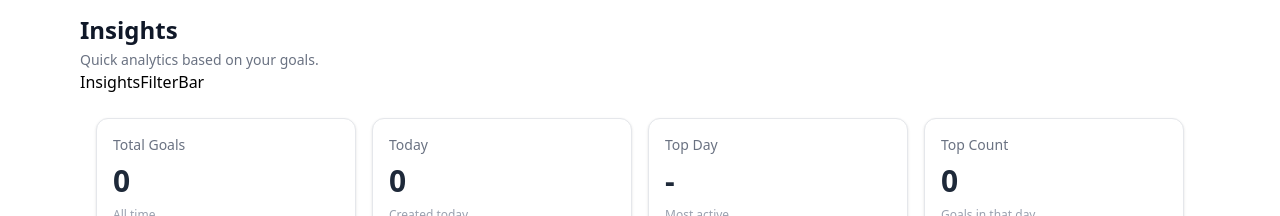
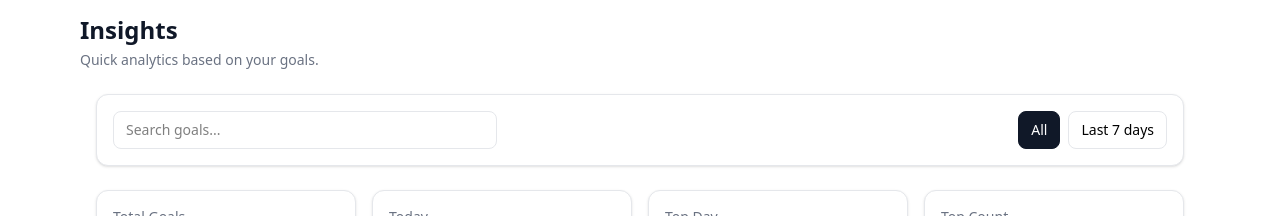
Before and after one commit to sabaPhruidze/mern-app, a React app in the folder frontend/: page /insights in a window 1280 px wide. Shown: the part 122-338 px from the top of the page. Built offline with nearby package versions, Linux system fonts and the light colour scheme; no server answers; sample sign-in values are in the browser's storage; the HTML template or start-up script is replaced by a standard one.

Commit message:
now added range for 2 variant and write relevant typecript . It will later affect on screens and input as well works

```diff
--- a/frontend/src/constants/insights/InsightsFilterBar.tsx
+++ b/frontend/src/constants/insights/InsightsFilterBar.tsx
@@ -1,8 +1,47 @@
 import type { RangeType } from "../../pages/Insights"
 
-const InsightsFilterBar = () => {
+type InsightsFilterBarProps = {
+    query:string;
+    range:RangeType;
+    onQueryChange:(v:string) => void;
+    onRangeChange:(v:RangeType) => void;
+}
+
+const InsightsFilterBar = ({query,range,onQueryChange,onRangeChange}: InsightsFilterBarProps) => {
   return (
-    <div>InsightsFilterBar</div>
+    <div className="ma-w-6xl mx-auto px-4 mt-6">
+        <div className="bg-white border border-gray-200 rounded-xl p-4 shadow-sm">
+            <div className="flex flex-col gap-3 sm:flex-row sm:items-center sm:justify-between">
+                <input value={query} onChange={e => onQueryChange(e.target.value)} placeholder="Search goals..." className="w-full sm:max-w-sm border border-gray-200 rounded-lg px-3 py-2 text-sm outline-none focus:ring-2 foucs:ring-gray-200"/>
+                <div className="flex items-center gap-2">
+                    <button
+                    onClick={() => onRangeChange('all')}
+                    className={`px-3 py-2 rounded-lg text-sm border cursor-pointer ${
+                        range ==='all'
+                        ?
+                        "bg-gray-900 text-white border-gray-900"
+                        :
+                        "bg-white text-gray-799 border-gray-200"
+                    }`}
+                    >
+                        All
+                    </button>
+                    <button
+                    onClick={() => onRangeChange('7d')}
+                    className={`px-3 py-2 rounded-lg text-sm border cursor-pointer ${
+                        range ==='7d'
+                        ?
+                        "bg-gray-900 text-white border-gray-900"
+                        :
+                        "bg-white text-gray-799 border-gray-200"
+                    }`}
+                    >
+                        Last 7 days
+                    </button>
+                </div>
+            </div>
+        </div>
+    </div>
   )
 }
 
```
